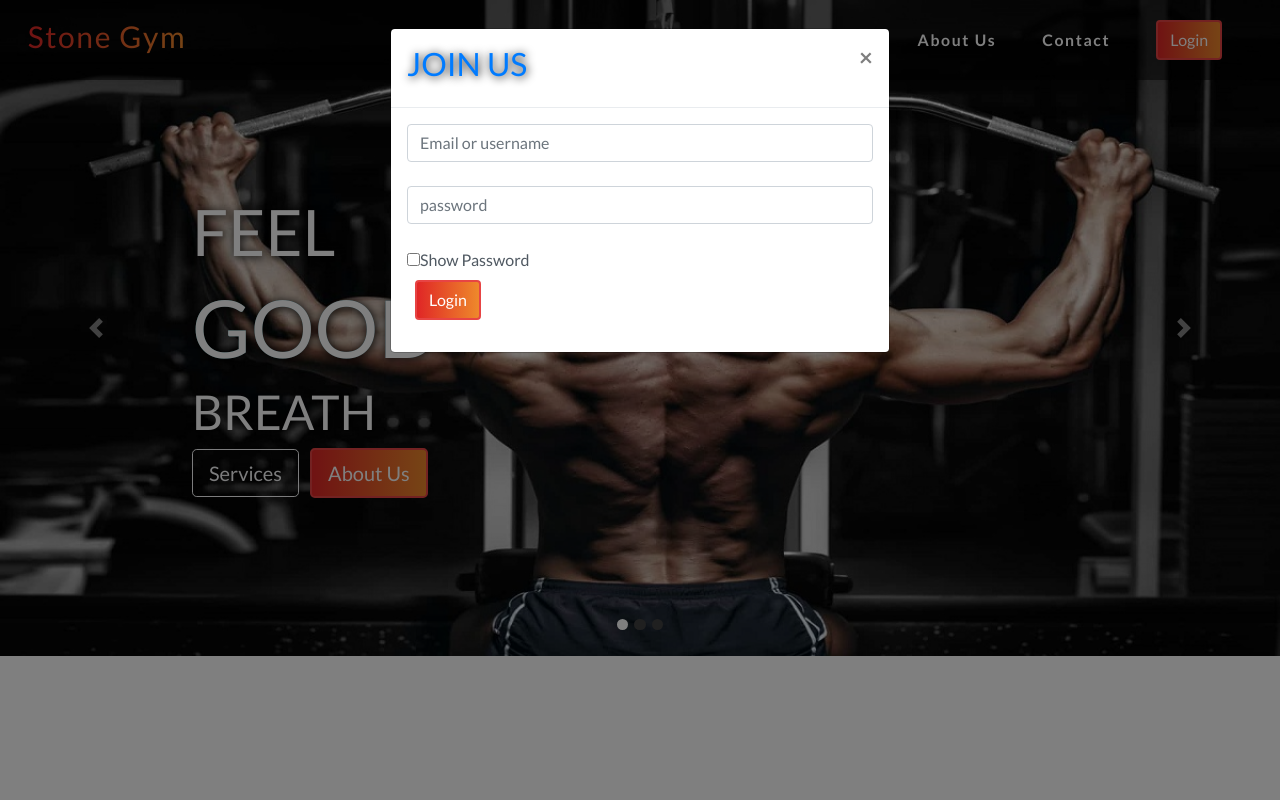
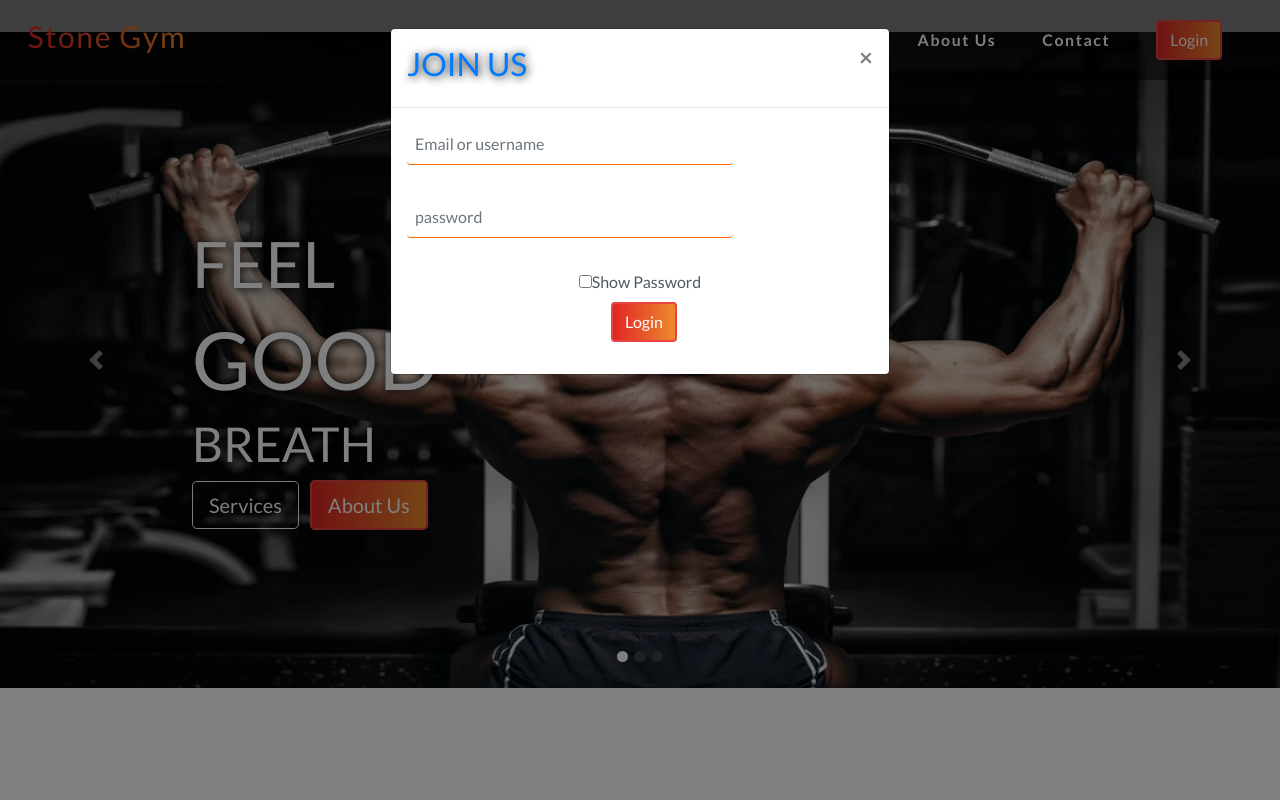
Before and after one commit to NarendraManipal/Gym_Website, a PHP site: page / in a window 1280 px wide, after a click on "Login". Run offline with PHP 8.4, Linux system fonts and the light colour scheme; some libraries are stand-ins or nearby versions.

Commit message:
modified commit

```diff
--- /dev/null
+++ b/css/login-box.css
@@ -0,0 +1,18 @@
+.form-control
+{
+  width: 70%;
+  margin-bottom: 20px;
+  border: none;
+  outline: none;
+  background: transparent;
+  border-bottom: 1px solid rgb(253, 102, 2);
+  font-size: 1em;
+  padding-bottom: 15px;
+}
+.form-control:focus {
+    box-shadow: none;
+}
+.padding {
+    padding: .5rem;
+    margin-bottom: .5rem;
+}
--- a/index.php
+++ b/index.php
@@ -10,6 +10,7 @@
 	<script src="https://maxcdn.bootstrapcdn.com/bootstrap/4.0.0/js/bootstrap.min.js"></script>
 	<script src="https://use.fontawesome.com/releases/v5.0.8/js/all.js"></script>
 	<link href="css/style.css" rel="stylesheet">
+	<link href="css/login-box.css" rel="stylesheet">
 	<script src="js/func.js"></script>
 </head>
 <body data-spy="scroll" data-target="#navbarResposive">
@@ -45,10 +46,12 @@
 		</nav>
 
 		<!-- login popup -->
+		<div class="container-fluid">
+			<div class="row text-center">
+				<div class="col-12">
 					<div class="modal fade" id="login-modal">
 						<div class="modal-dialog">
 							<div class="modal-content">
-
 								<div class="modal-header">
 									<h2 class="text-primary">Join Us</h2>
 									<button type="button" class="close" data-dismiss="modal"> &times; </button>
@@ -56,12 +59,15 @@
 								<div class="modal-body">
 									<form action="" method="POST">
 										<div class="form-group">
-								<input class="form-control" type="email" placeholder="Email or username" name="username" value="" maxlength="20" required><br>
-								<input class="form-control" id="showpassword" type="password" placeholder="password" name="password" value="" minlength="8" maxlength="15" required><br>
-								<input type="checkbox" onclick="showPassword()"><label>Show Password</label><br>
+											<input class="form-control padding" type="email" placeholder="Email or username" name="username" value="" maxlength="50" required><br>
+											<input class="form-control padding" id="showpassword" type="password" placeholder="password" name="password" value="" minlength="8" maxlength="15" required><br>
+											<input class="padding" type="checkbox" onclick="showPassword()"><label>Show Password</label><br>
 											<button class="btn btn-primary" type="submit" name="submit" value="Login">Login</button>
 										</div>
 									</form>
+								</div>
+							</div>
+						</div>
 					</div>
 				</div>
 			</div>
```
Lines whose indentation alone changed are shown as unchanged.
